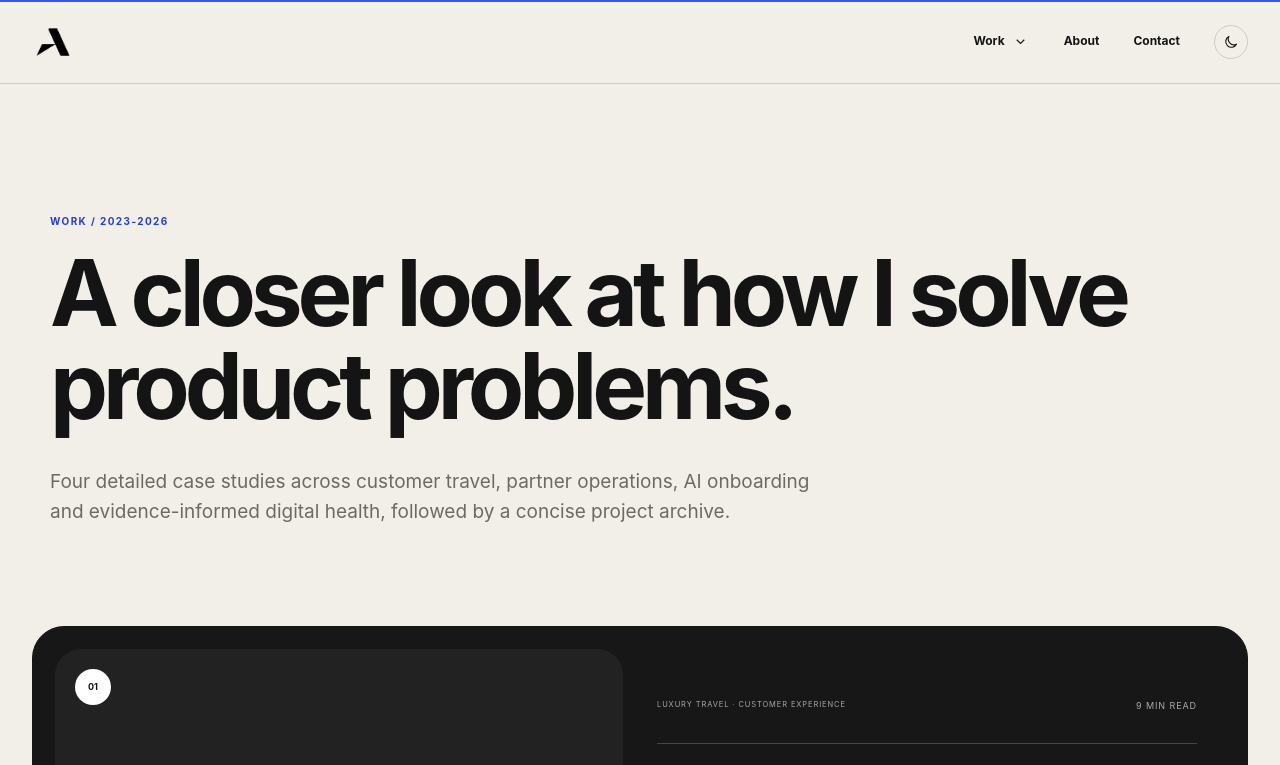
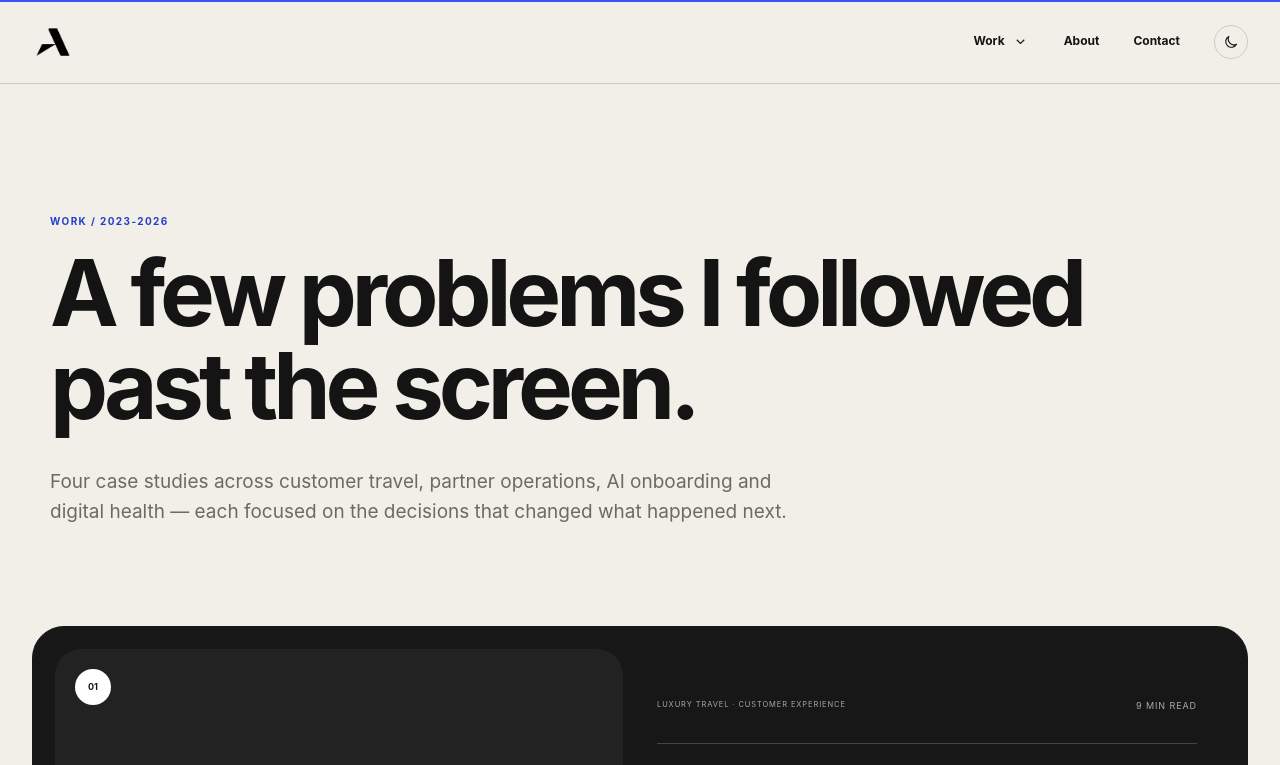
Before and after one commit to Akshayux/akshay-portfolio, a Next.js app: page /work in a window 1280 px wide. Shown: the top 765 px of the page. Built offline with nearby package versions, Linux system fonts and the light colour scheme.

Commit message:
Refine portfolio editorial voice

```diff
--- a/app/work/page.tsx
+++ b/app/work/page.tsx
@@ -8,8 +8,8 @@ export const metadata:Metadata={title:'Work',description:'Selected Product and U
 export default function WorkPage(){return <PageFrame>
   <section className="page-hero shell reveal">
     <span className="eyebrow">Work / 2023-2026</span>
-    <h1 data-parallax-layer data-parallax-speed="10">A closer look at how I solve product problems.</h1>
-    <p>Four detailed case studies across customer travel, partner operations, AI onboarding and evidence-informed digital health, followed by a concise project archive.</p>
+    <h1 data-parallax-layer data-parallax-speed="10">A few problems I followed past the screen.</h1>
+    <p>Four case studies across customer travel, partner operations, AI onboarding and digital health — each focused on the decisions that changed what happened next.</p>
   </section>
 
   <section className="section shell work-feature">
```
Also changed, not shown: app/about/page.tsx (+6 -1 lines).
